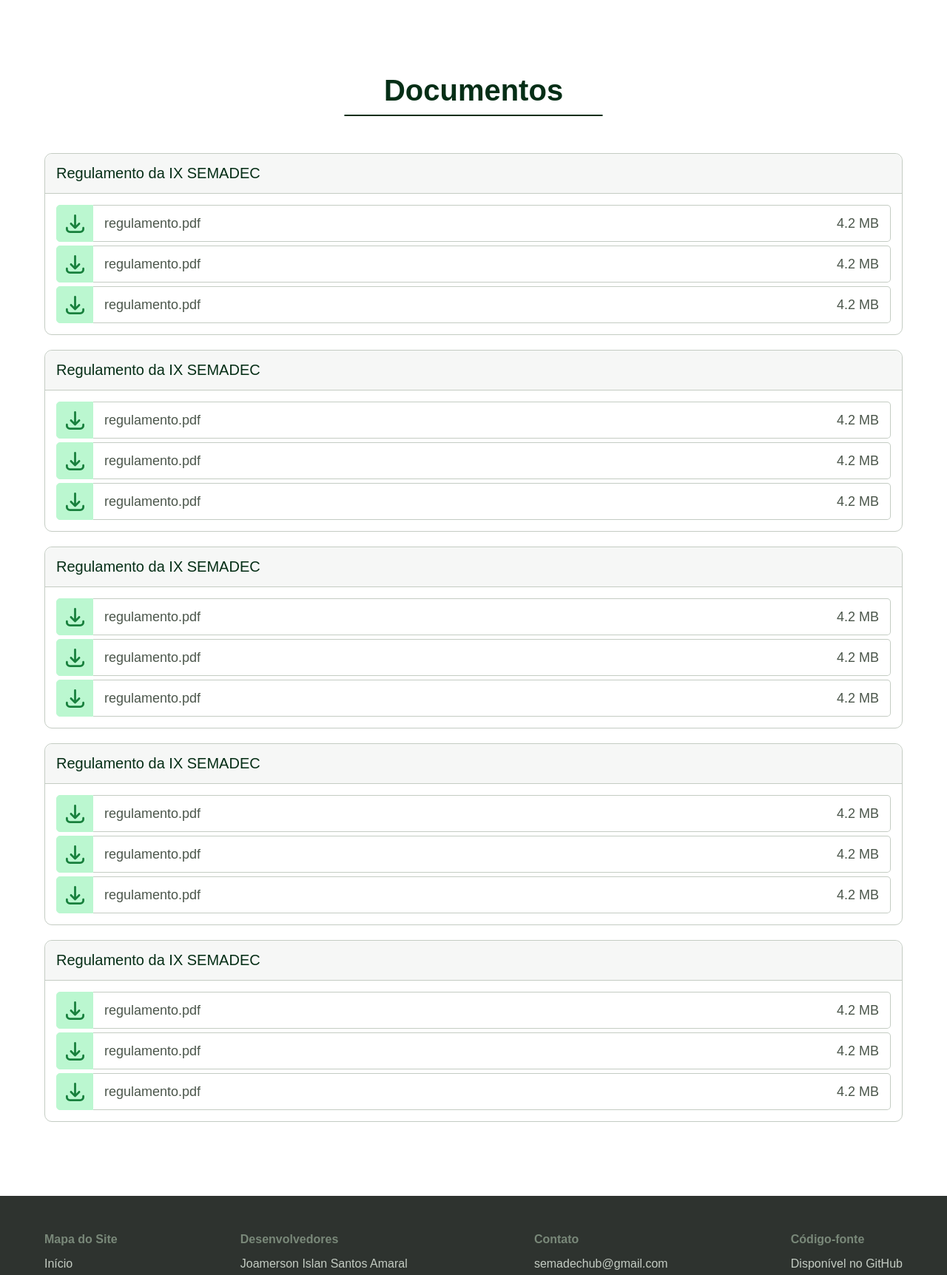
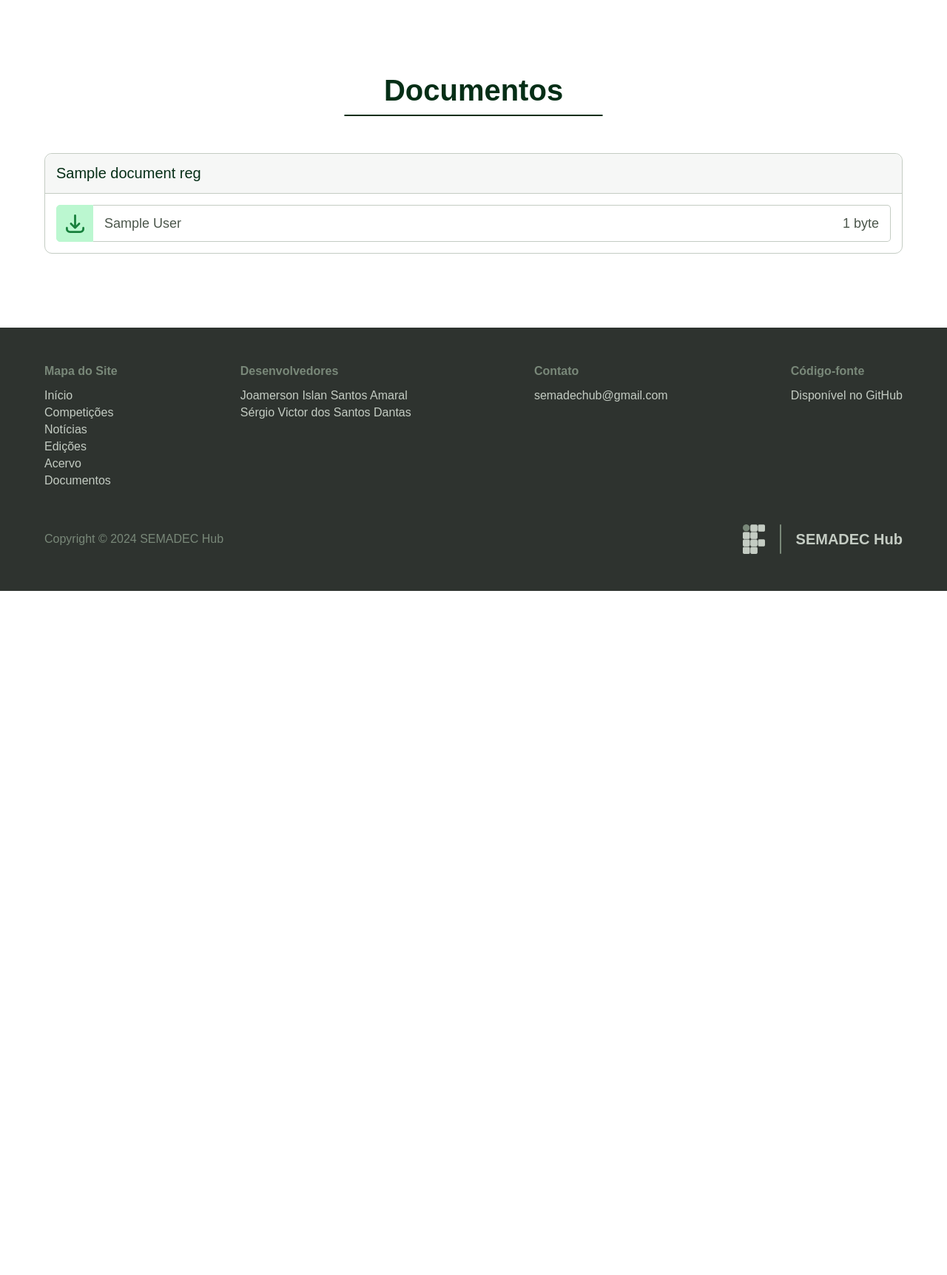
Before and after one commit to sergiodantasz/SEMADEC-Hub, a Django app: template documents/templates/documents/pages/documents.html in a window 1280 px wide. Shown: the part 80-1804 px from the top of the page at 74% size. After the commit the page ends 879 px from the top, so only its background shows below. Run offline with Django 5.2, Linux system fonts and the light colour scheme; the template is opened without the code that fills it: most values are stand-ins (such as "Sample title", 1, 10 or a date in 2020); some web fonts are replaced.

Commit message:
feat: implement dynamically generated data to be shown on documents page

```diff
--- a/archive/models.py
+++ b/archive/models.py
@@ -43,6 +43,10 @@ class Collection(models.Model):
         auto_now=True,
     )
 
+    @property
+    def get_files(self):
+        return self.files.all()
+
     def __str__(self):
         return str(self.title)
 
--- a/documents/templates/documents/pages/documents.html
+++ b/documents/templates/documents/pages/documents.html
@@ -7,10 +7,8 @@
 {% block header %}Documentos{% endblock header %}
 {% block content %}
   <div class="document-collection-list">
-    {% include "documents/partials/_document-collection-item.html" %}
-    {% include "documents/partials/_document-collection-item.html" %}
-    {% include "documents/partials/_document-collection-item.html" %}
-    {% include "documents/partials/_document-collection-item.html" %}
-    {% include "documents/partials/_document-collection-item.html" %}
+    {% for document_reg in document_regs %}
+      {% include "documents/partials/_document-collection-item.html" %}
+    {% endfor %}
   </div>
 {% endblock content %}
--- a/documents/templates/documents/partials/_document-collection-item.html
+++ b/documents/templates/documents/partials/_document-collection-item.html
@@ -1,10 +1,10 @@
 <div class="document-collection-item-container">
   <header class="document-collection-item-header">
-    <h5 class="document-collection-item-title">Regulamento da IX SEMADEC</h5>
+    <h5 class="document-collection-item-title">{{ document_reg.title }}</h5>
   </header>
   <div class="document-list">
-    {% include "documents/partials/_document-item.html" %}
-    {% include "documents/partials/_document-item.html" %}
-    {% include "documents/partials/_document-item.html" %}
+    {% for file in document_reg.get_files %}
+      {% include "documents/partials/_document-item.html" %}
+    {% endfor %}
   </div>
 </div>
--- a/documents/templates/documents/partials/_document-item.html
+++ b/documents/templates/documents/partials/_document-item.html
@@ -4,6 +4,11 @@
     <img draggable="false" src="{% static "documents/img/download.svg" %}" alt="Ícone de fazer download." class="document-item-download-icon">
   </div>
   <div class="document-item-info">
-    <span class="document-item-name">regulamento.pdf</span><span class="document-item-size">4.2 MB</span>
+    {% if file.display_name %}
+      <span class="document-item-name">{{ file.display_name }}</span>
+    {% else %}
+      <span class="document-item-name">{{ file.content.name }}</span>
+    {% endif %}
+    <span class="document-item-size">{{ file.content.size|filesizeformat }}</span>
   </div>
 </div>
```
Also changed, not shown: archive/tests/factories.py (+19 -2 lines), documents/views.py (+12 -0 lines).
